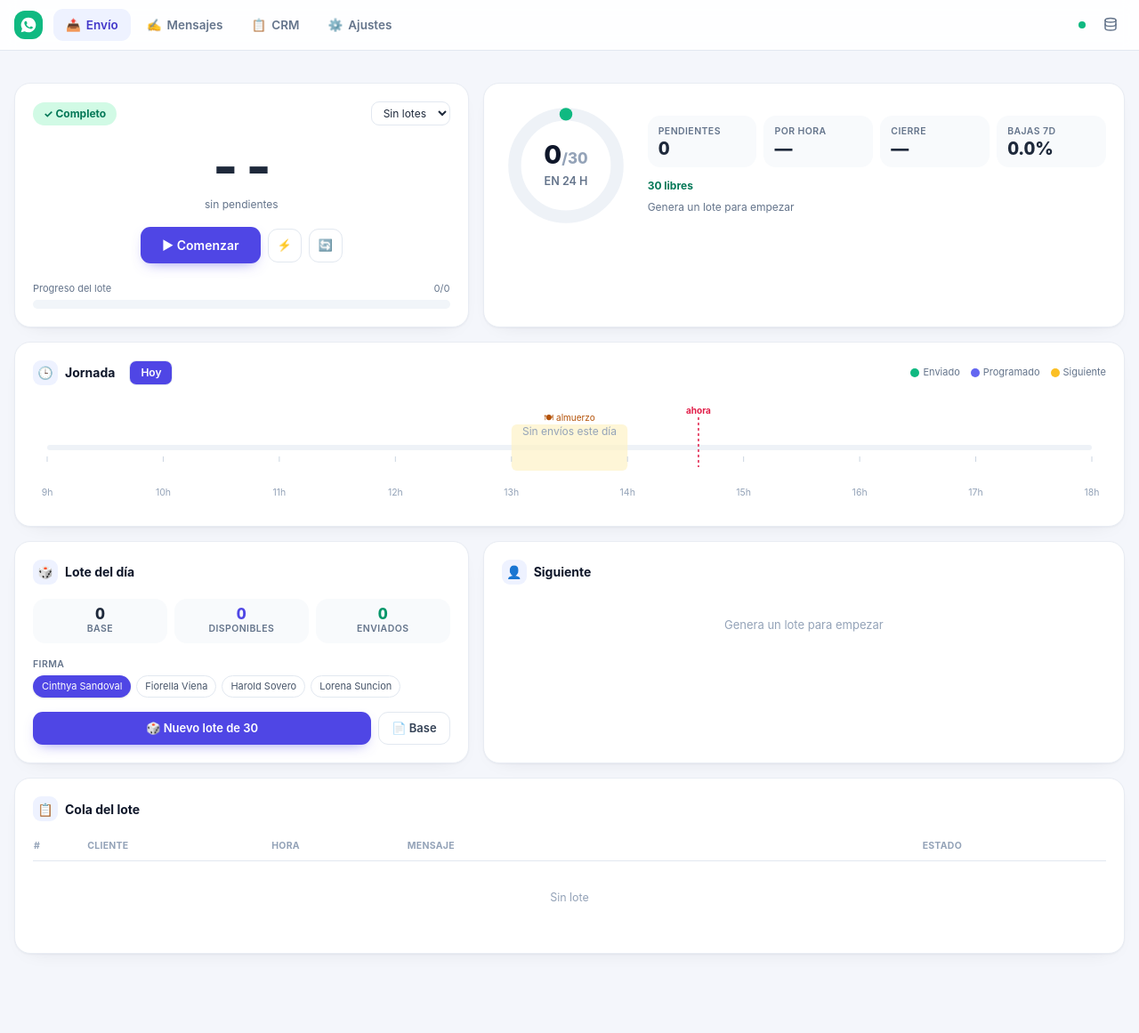
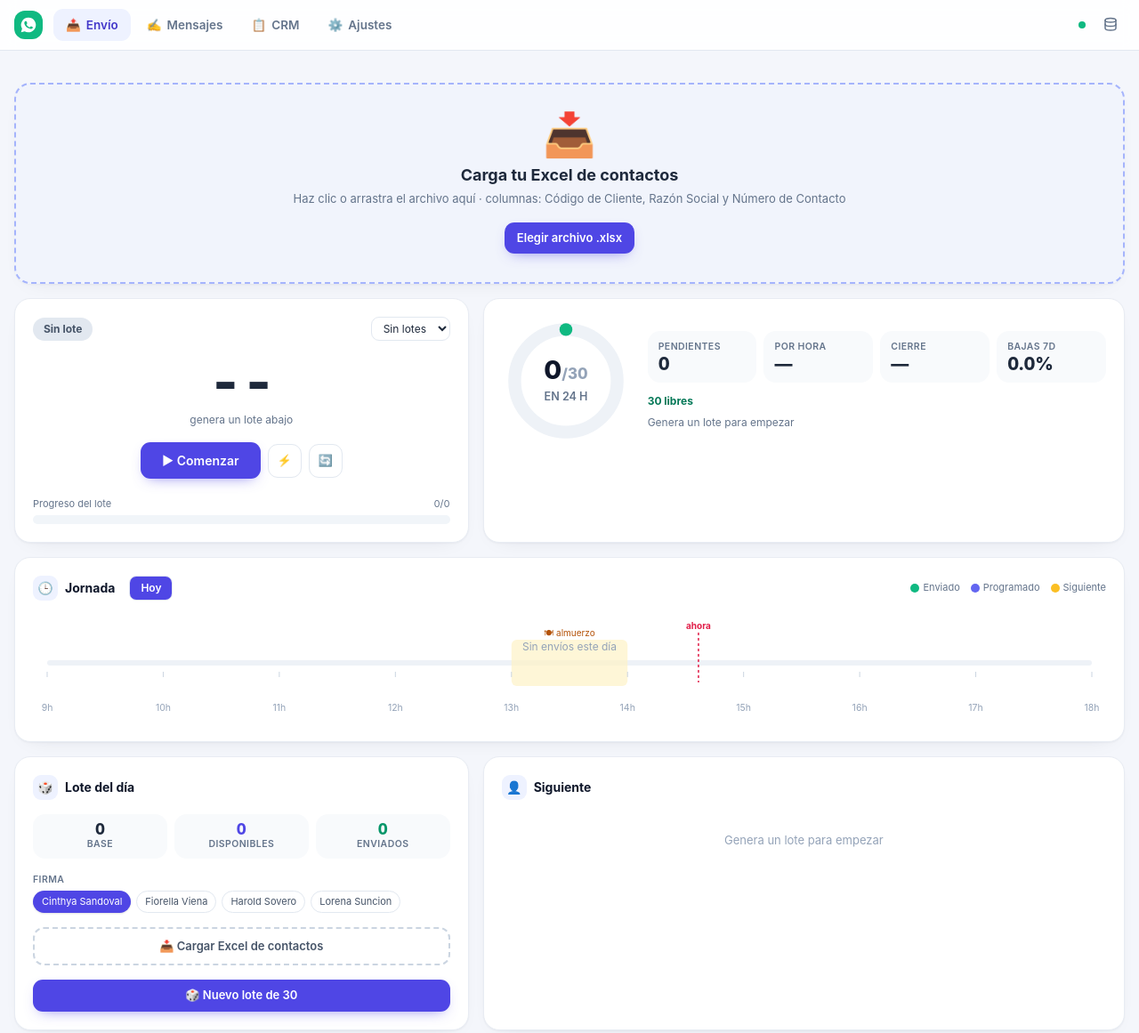
Before and after one commit to Yeikoromeo2/rellenado, a plain HTML site: page difusion/index.html in a window 1280 px wide. Shown: the top 1161 px of the page at 89% size. Before the commit the page ends 1092 px from the top, so only its background shows below. Drawn offline with nearby package versions, Linux system fonts and the light colour scheme.

Commit message:
Difusión: carga de Excel visible y arrastrable
Tarjeta grande para cargar el Excel cuando la base está vacía, botón
claro en la tarjeta de lote y carga al soltar el archivo en la página.

Co-Authored-By: Claude Opus 5.5 <noreply@anthropic.com>
Claude-Session: https://claude.ai/code/session_01W7WN3GxRNo2eqhdbZTGtNm

```diff
--- a/difusion/index.html
+++ b/difusion/index.html
@@ -135,6 +135,14 @@
   <!-- ===================== ENVÍO ===================== -->
   <section id="tab-envio" class="hidden space-y-4">
 
+    <label id="onboard" class="hidden card p-8 border-2 border-dashed !border-indigo-300 bg-indigo-50/40 text-center cursor-pointer hover:bg-indigo-50 transition block">
+      <input id="xlsFile2" type="file" accept=".xlsx,.xls" class="hidden">
+      <div class="text-5xl mb-2">📥</div>
+      <div class="text-[18px] font-bold text-slate-800">Carga tu Excel de contactos</div>
+      <div class="text-[13px] text-slate-500 mt-1">Haz clic o arrastra el archivo aquí · columnas: Código de Cliente, Razón Social y Número de Contacto</div>
+      <span class="btn btn-primary mt-4 pointer-events-none">Elegir archivo .xlsx</span>
+    </label>
+
     <div class="grid lg:grid-cols-12 gap-4">
       <!-- Control -->
       <div class="card p-5 lg:col-span-5 flex flex-col">
@@ -211,12 +219,10 @@
           <span class="lbl">Firma</span>
           <div id="ejecChips" class="flex flex-wrap gap-1.5"></div>
         </div>
-        <div class="flex gap-2">
-          <button id="genLote" class="btn btn-primary flex-1">🎲 Nuevo lote de 30</button>
-          <label id="dropZone" class="btn btn-ghost cursor-pointer" title="Cargar o actualizar la base de clientes (.xlsx)">
-            📄 Base<input id="xlsFile" type="file" accept=".xlsx,.xls" class="hidden">
-          </label>
-        </div>
+        <label id="dropZone" class="flex items-center justify-center gap-2 w-full rounded-xl border-2 border-dashed border-slate-300 hover:border-indigo-400 hover:bg-indigo-50/50 py-2.5 text-[13px] font-semibold text-slate-600 cursor-pointer transition">
+          📥 Cargar Excel de contactos<input id="xlsFile" type="file" accept=".xlsx,.xls" class="hidden">
+        </label>
+        <button id="genLote" class="btn btn-primary w-full">🎲 Nuevo lote de 30</button>
         <div id="importResult" class="hidden text-[11.5px] rounded-lg p-2"></div>
       </div>
 
@@ -946,6 +952,7 @@ function stats() {
 }
 function renderStats() {
   const s = stats();
+  const ob = document.getElementById('onboard'); if (ob) ob.classList.toggle('hidden', S.clientOrder.length > 0);
   $('#stTotal').textContent = s.total.toLocaleString('es-PE');
   $('#stAssigned').textContent = s.assigned.toLocaleString('es-PE');
   $('#stAvail').textContent = s.avail.toLocaleString('es-PE');
@@ -1197,6 +1204,7 @@ function nextPending() { const l = getSendLote(); const p = lotePending(l); retu
 /** Estado actual de la jornada: activo · escribiendo · descanso · fuera · detenido · completo · esperando */
 function cadStatus(now = Date.now()) {
   const n = nextPending();
+  if (!getSendLote()) return { k: 'sinlote' };
   if (!n) return { k: 'completo' };
   if (R.blocked) return { k: 'esperando', n };
   if (!R.running) return { k: 'detenido', n };
@@ -1318,6 +1326,7 @@ const ST_UI = {
   esperando: ['🔔 Tu turno', 'bg-emerald-200 text-emerald-800 animate-pulse', 'usa el botón verde'],
   detenido: ['⏹ Detenido', 'bg-slate-200 text-slate-600', 'pulsa Comenzar'],
   completo: ['✓ Completo', 'bg-emerald-100 text-emerald-700', 'sin pendientes'],
+  sinlote: ['Sin lote', 'bg-slate-200 text-slate-600', 'genera un lote abajo'],
   cupo: ['⏳ Cupo lleno', 'bg-rose-100 text-rose-700', 'para liberar cupo'],
   pausa: ['⛔ Pausa', 'bg-rose-200 text-rose-800', 'de pausa'],
 };
@@ -1765,6 +1774,14 @@ const dz = $('#dropZone');
 ['dragenter', 'dragover'].forEach(ev => dz.addEventListener(ev, e => { e.preventDefault(); dz.classList.add('border-indigo-400', 'bg-indigo-50'); }));
 ['dragleave', 'drop'].forEach(ev => dz.addEventListener(ev, e => { e.preventDefault(); dz.classList.remove('border-indigo-400', 'bg-indigo-50'); }));
 dz.addEventListener('drop', e => handleExcelFile(e.dataTransfer.files[0]));
+$('#xlsFile2').addEventListener('change', e => { handleExcelFile(e.target.files[0]); e.target.value = ''; });
+// Soltar un Excel en cualquier parte de la página también lo carga
+window.addEventListener('dragover', e => { if (e.dataTransfer && [...e.dataTransfer.items || []].some(i => i.kind === 'file')) e.preventDefault(); });
+window.addEventListener('drop', e => {
+  const f = e.dataTransfer && e.dataTransfer.files[0];
+  if (!f || e.defaultPrevented) return;
+  if (/\.(xlsx|xls)$/i.test(f.name)) { e.preventDefault(); handleExcelFile(f); }
+});
 // Lotes
 $('#genLote').addEventListener('click', generateLote);
 $('#ejecChips').addEventListener('click', e => {
```
